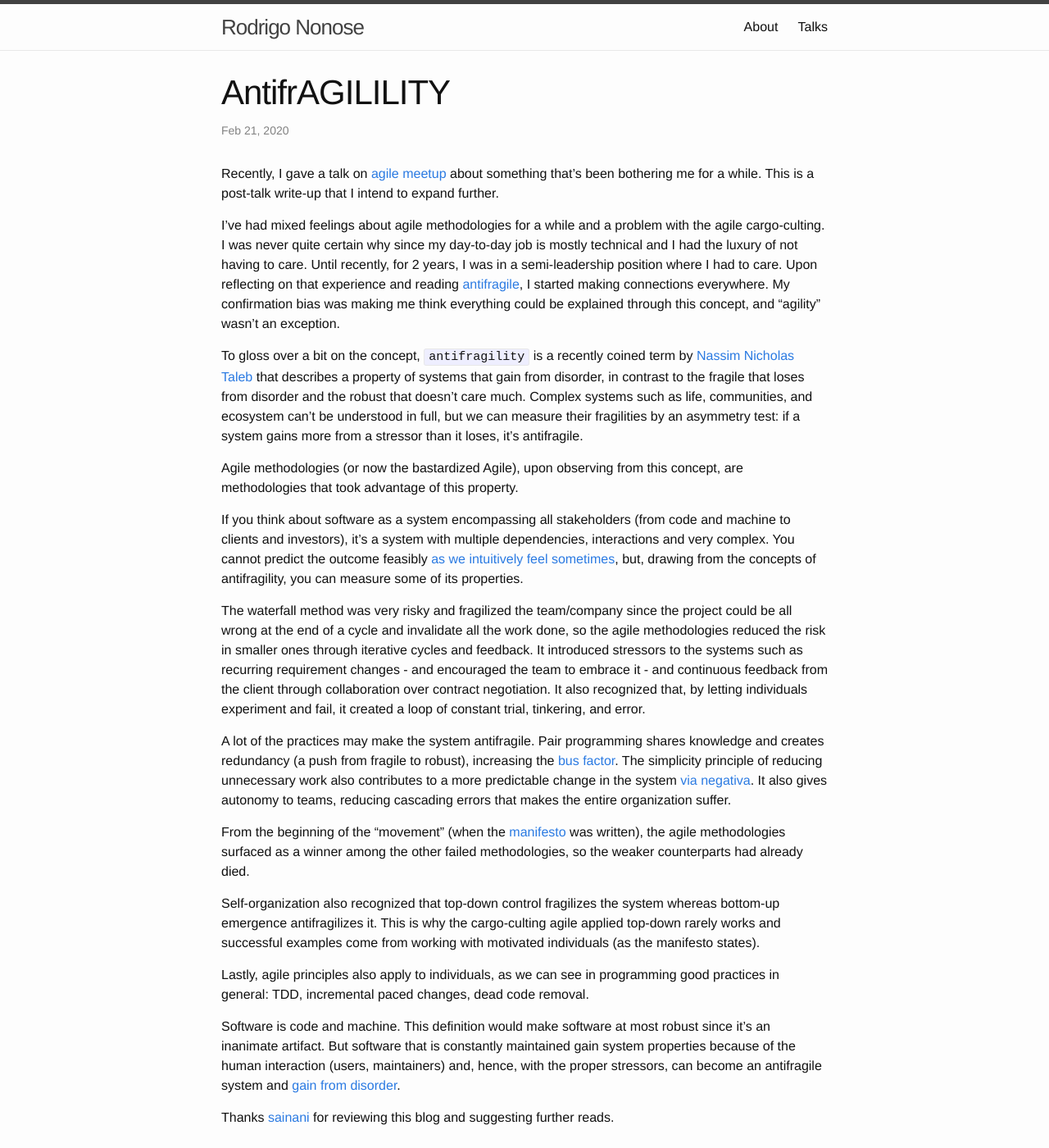
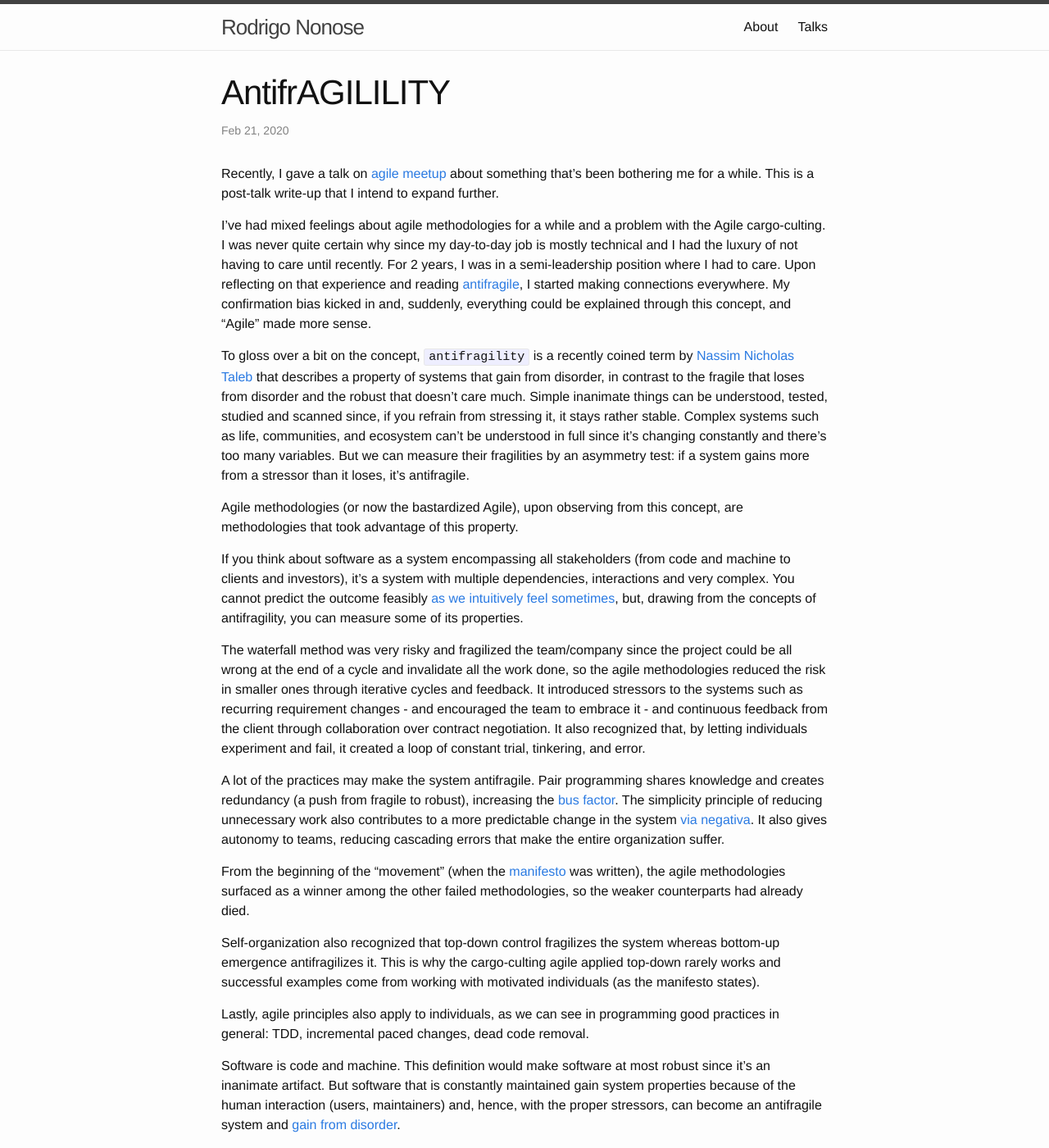
Before and after one commit to rhnonose/rhnonose.github.io, a Jekyll site: the page built from _posts/2020-02-21-antifragile.md, in a window 1280 px wide and 1400 px high. Shown: the whole window at 82% size. Built offline with Jekyll 4.4.1, drawn with Linux system fonts in a browser that asks for light colours; some of the changed text lies outside the part shown.

Commit message:
Final touch

```diff
--- a/_posts/2020-02-21-antifragile.md
+++ b/_posts/2020-02-21-antifragile.md
@@ -7,14 +7,16 @@ categories: agile
 
 Recently, I gave a talk on [agile meetup][agile meetup] about something that's been bothering me for a while. This is a post-talk write-up that I intend to expand further.
 
-I've had mixed feelings about agile methodologies for a while and a problem with the agile cargo-culting.
-I was never quite certain why since my day-to-day job is mostly technical and I had the luxury of not having to care.
-Until recently, for 2 years, I was in a semi-leadership position where I had to care.
+I've had mixed feelings about agile methodologies for a while and a problem with the Agile cargo-culting.
+I was never quite certain why since my day-to-day job is mostly technical and I had the luxury of not having to care until recently.
+For 2 years, I was in a semi-leadership position where I had to care.
 Upon reflecting on that experience and reading [antifragile][antifragile], I started making connections everywhere.
-My confirmation bias was making me think everything could be explained through this concept, and "agility" wasn't an exception.
+My confirmation bias kicked in and, suddenly, everything could be explained through this concept, and "Agile" made more sense.
 
 To gloss over a bit on the concept, `antifragility` is a recently coined term by [Nassim Nicholas Taleb][taleb] that describes a property of systems that gain from disorder, in contrast to the fragile that loses from disorder and the robust that doesn't care much.
-Complex systems such as life, communities, and ecosystem can't be understood in full, but we can measure their fragilities by an asymmetry test: if a system gains more from a stressor than it loses, it's antifragile.
+Simple inanimate things can be understood, tested, studied and scanned since, if you refrain from stressing it, it stays rather stable.
+Complex systems such as life, communities, and ecosystem can't be understood in full since it's changing constantly and there's too many variables.
+But we can measure their fragilities by an asymmetry test: if a system gains more from a stressor than it loses, it's antifragile.
 
 Agile methodologies (or now the bastardized Agile), upon observing from this concept, are methodologies that took advantage of this property.
 
@@ -28,7 +30,7 @@ It also recognized that, by letting individuals experiment and fail, it created
 A lot of the practices may make the system antifragile.
 Pair programming shares knowledge and creates redundancy (a push from fragile to robust), increasing the [bus factor][bus factor].
 The simplicity principle of reducing unnecessary work also contributes to a more predictable change in the system [via negativa][via negativa].
-It also gives autonomy to teams, reducing cascading errors that makes the entire organization suffer.
+It also gives autonomy to teams, reducing cascading errors that make the entire organization suffer.
 
 From the beginning of the "movement" (when the [manifesto][agile manifesto] was written), the agile methodologies surfaced as a winner among the other failed methodologies, so the weaker counterparts had already died.
 
@@ -41,6 +43,8 @@ Software is code and machine.
 This definition would make software at most robust since it's an inanimate artifact.
 But software that is constantly maintained gain system properties because of the human interaction (users, maintainers) and, hence, with the proper stressors, can become an antifragile system and [gain from disorder][chaos monkey].
 
+I hope this blog post kicks-off a series of others expanding this point of view. You can direct any feedback on my twitter.
+
 Thanks [sainani][saiani] for reviewing this blog and suggesting further reads.
 
 [agile meetup]: https://www.meetup.com/developerparana/events/268765209/)
```
